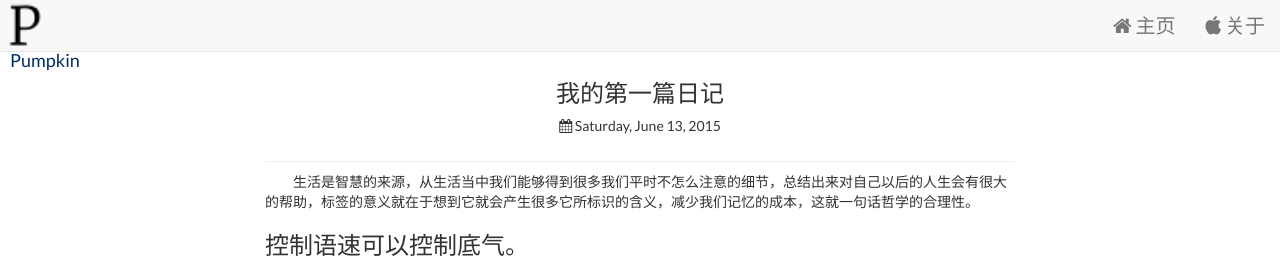
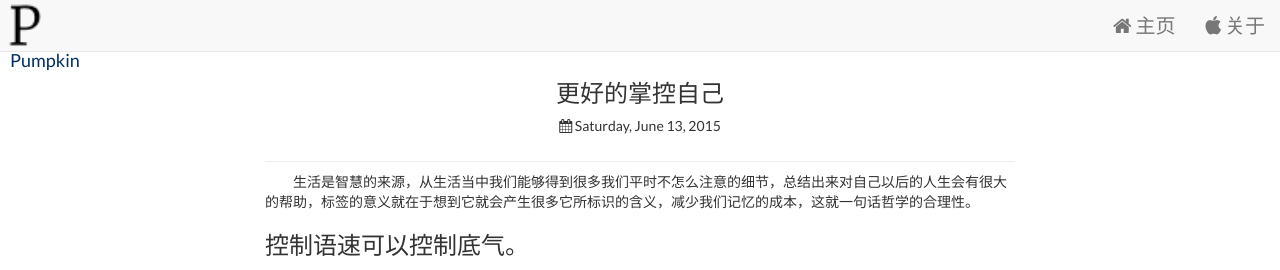
Before and after one commit to LarryBrick/jekyll_demo, a Jekyll site: the page built from _posts/2015-06-13-我的日记.md, in a window 1280 px wide and 952 px high. Shown: the top 270 px of the window. Built offline with Jekyll 4.4.1, drawn with Linux system fonts in a browser that asks for light colours; nearby versions of some CDN libraries.

```diff
--- a/_posts/2015-06-13-我的日记.md
+++ b/_posts/2015-06-13-我的日记.md
@@ -1,9 +1,8 @@
 ---
 layout:	post
-tags:	生活
+tags:	生活哲学 规律 反省
 date:	2015-06-13 19:58
-thumbnail: (../assets/ma.jpg)
-title:	我的第一篇日记
+title:	更好的掌控自己
 published: true
 ---
 
```
